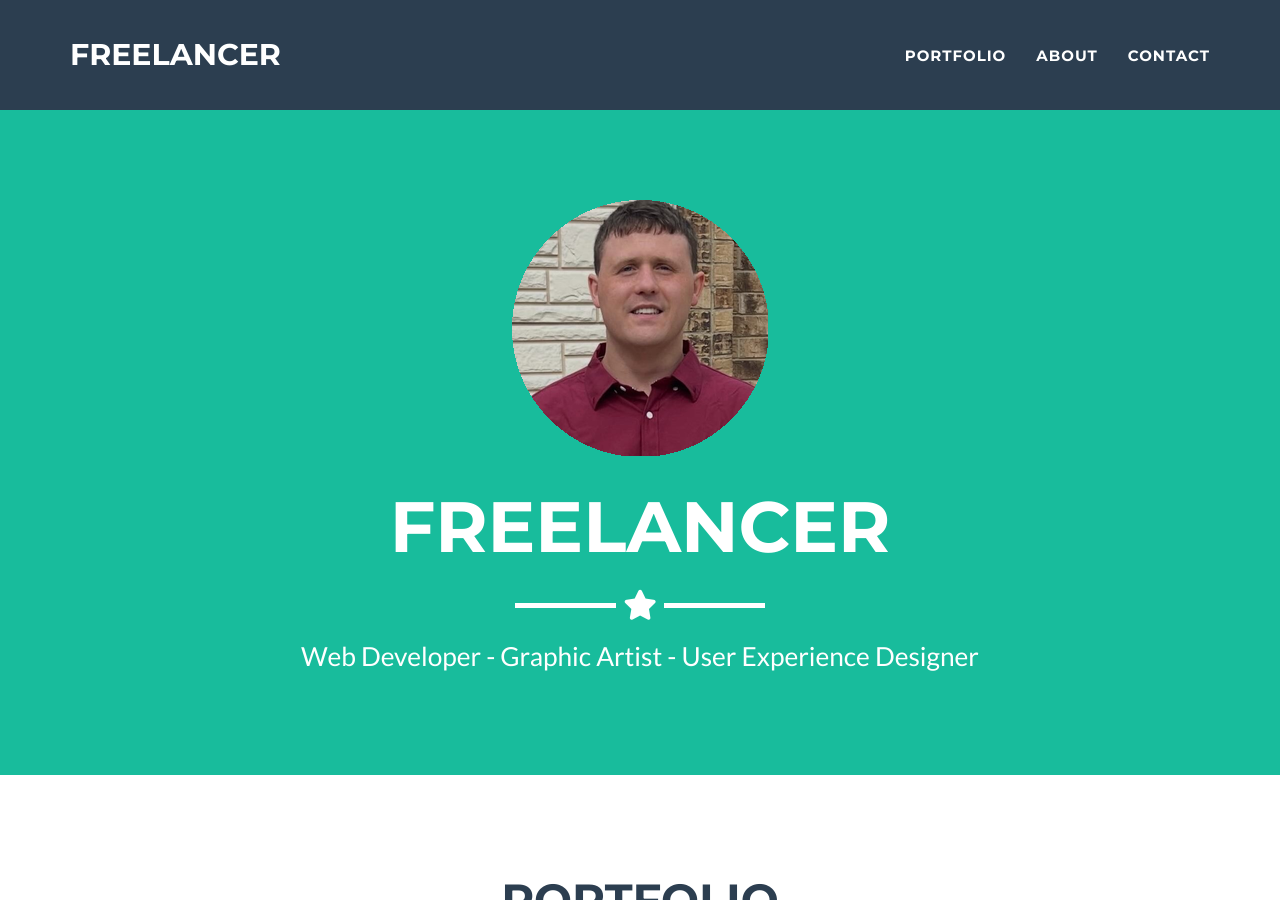
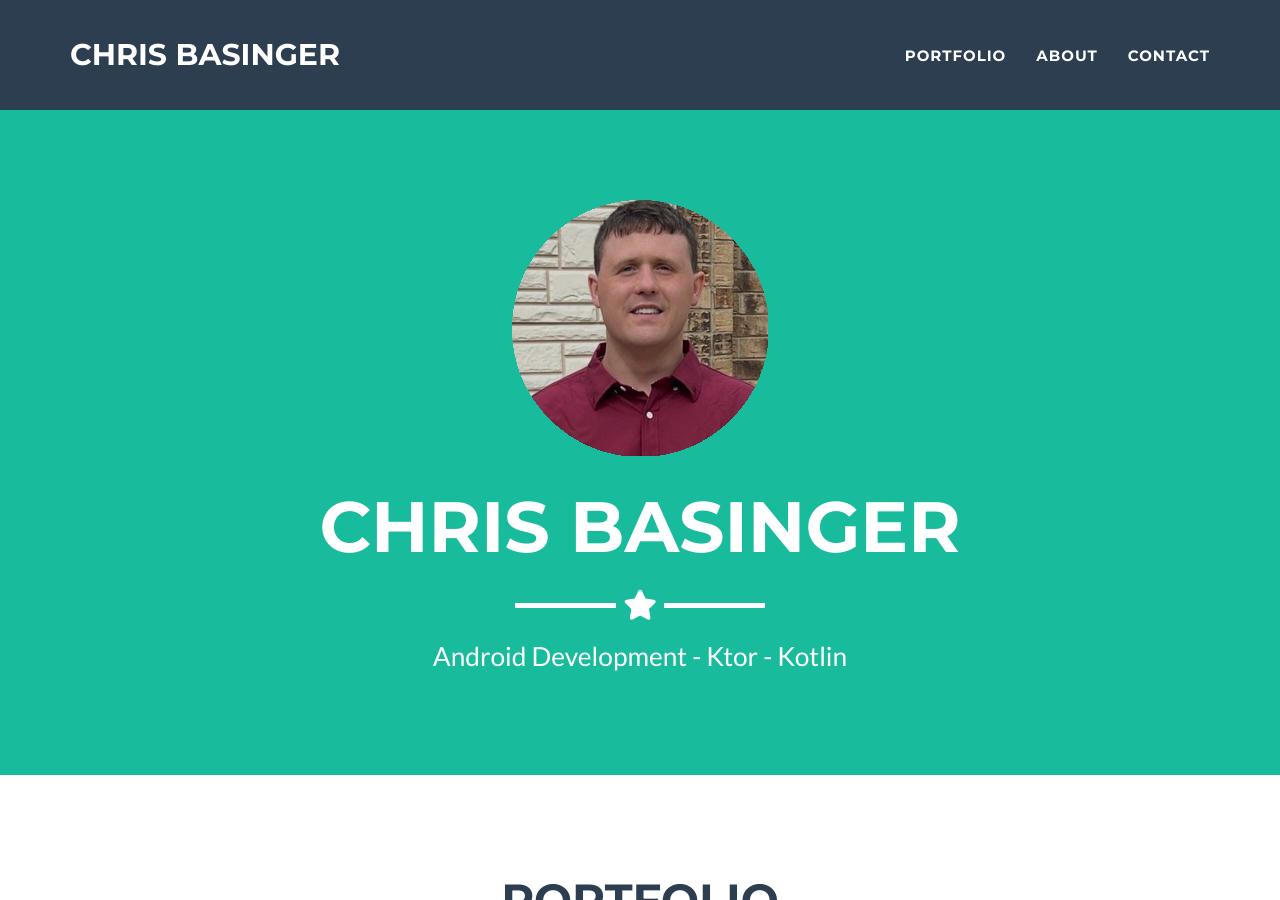
Before and after one commit to zerochancelabs/zerochancelabs.github.io, a Jekyll site: the page built from _posts/2014-07-18-project-1.markdown, in a window 1280 px wide and 900 px high. Built offline with Jekyll 4.4.1, drawn with Linux system fonts in a browser that asks for light colours; part of the change alters nothing that is shown.

Commit message:
add personal info

```diff
--- a/_config.yml
+++ b/_config.yml
@@ -1,11 +1,13 @@
 # Site settings
-title: Freelancer
-email: your-email@domain.com
+title: Chris Basinger
+email: zerochancelabs@atomicmail.io
 url: https://github.com/jeromelachaud/freelancer-theme
-description: "Write an awesome description for your new site here. You can edit this line in _config.yml. It will appear in your document head meta (for Google search results) and in your feed.xml site description."
-keywords: "your keywords, separated by commas"
-skills: "Web Developer - Graphic Artist - User Experience Designer"
-meta_author: LastName FirstName
+description: "I’m a self-taught Android developer with over 10 years of experience building apps independently. I’m a highly motivated, goal-oriented, selfless leader that is driven by a strong passion for creating Android apps with the latest technologies.
+
+I fully immerse myself in different types of fitness, sports, meditation, and martial arts while I develop mobile apps for them."
+keywords: "kotlin,ktor,android developer,android development,exposed,coroutines,java"
+skills: "Android Development - Ktor - Kotlin"
+meta_author: Basinger Chris
 
 plugins:
   - jekyll-remote-theme
```
